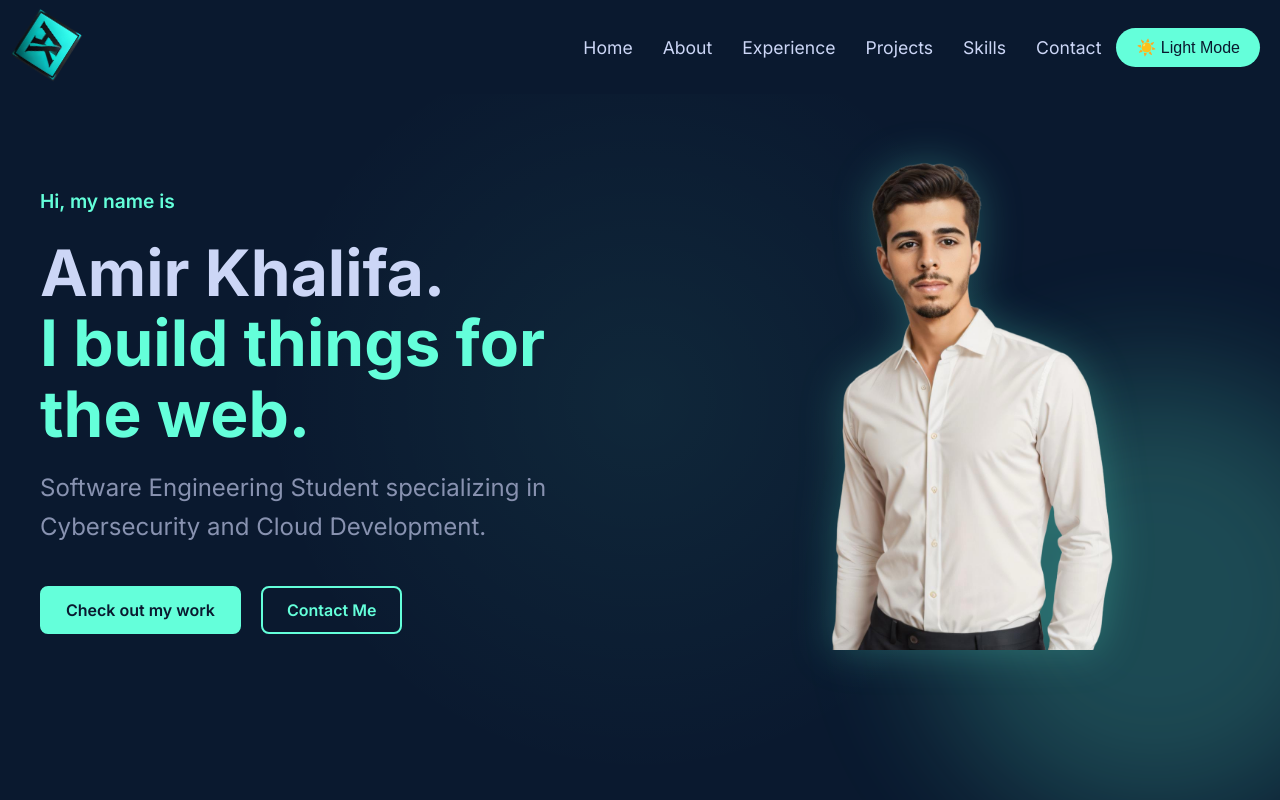
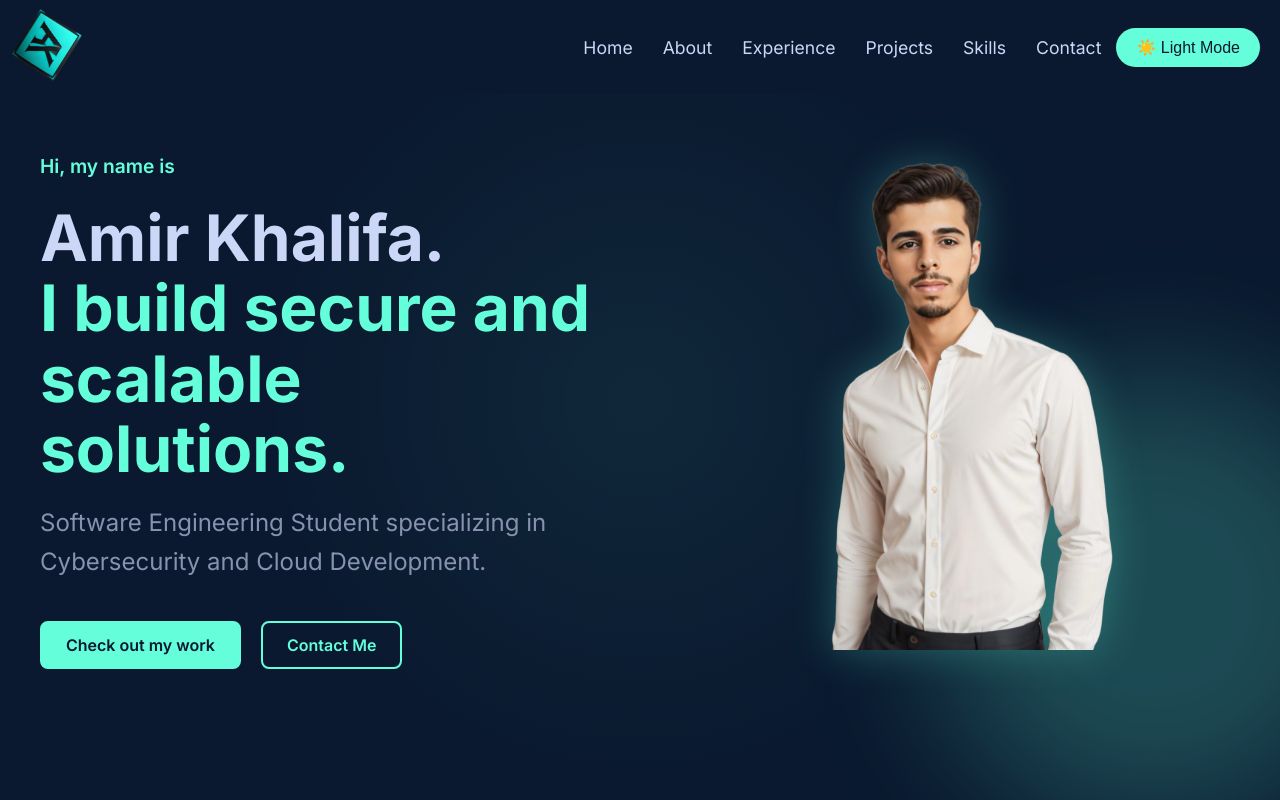
Before and after one commit to amirkhalifa285/my-portfolio, a React (Create React App) app: page / in a window 1280 px wide. Shown: the top 800 px of the page. Built offline with nearby package versions, Linux system fonts and the light colour scheme.

Commit message:
Update hero section text to 'I build secure and scalable solutions.'

```diff
--- a/src/components/Hero.js
+++ b/src/components/Hero.js
@@ -131,7 +131,7 @@ function Hero() {
           >
             Amir Khalifa.
             <br />
-            <span>I build things for the web.</span>
+            <span>I build secure and scalable solutions.</span>
           </Title>
           <Subtitle
             initial={{ opacity: 0, y: 20 }}
```
